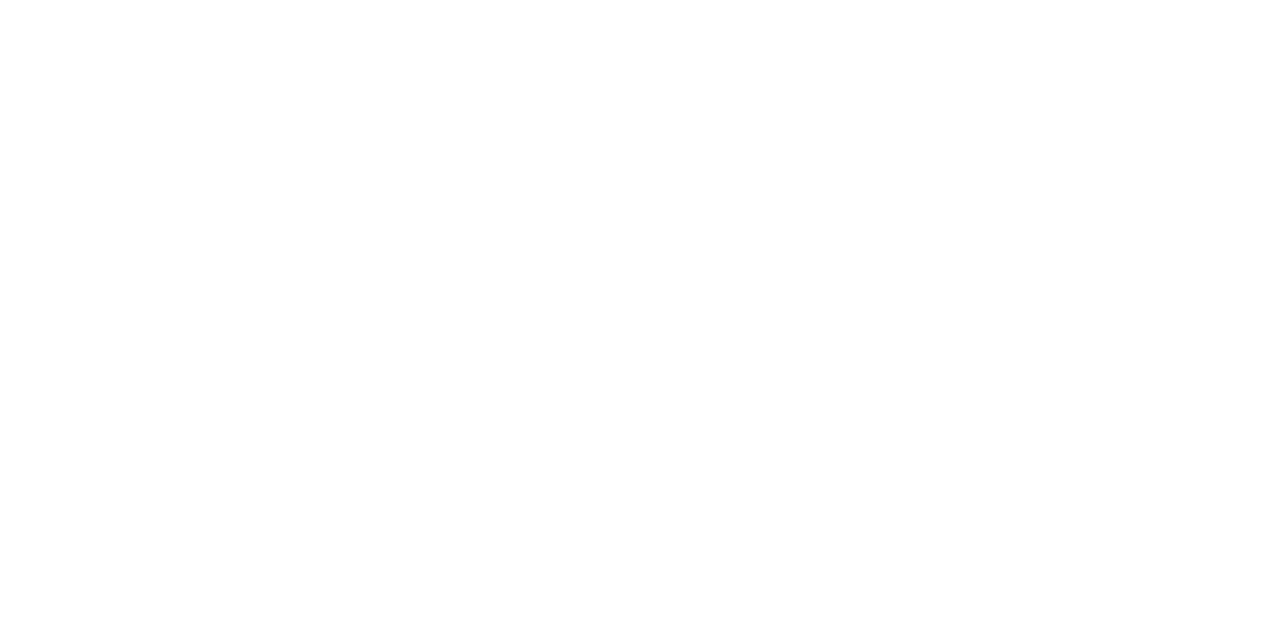
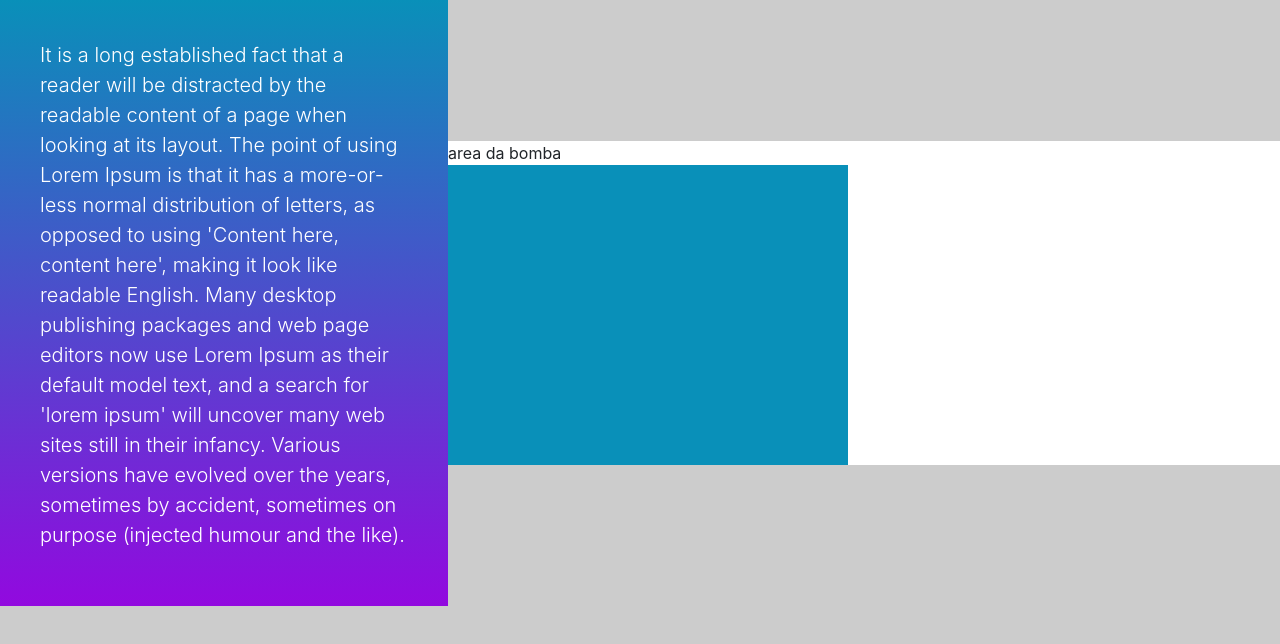
Before and after one commit to mrssolarisdev/Ic, a plain HTML site: page bomba_dagua/index.html in a window 1280 px wide. Drawn offline with nearby package versions, Linux system fonts and the light colour scheme.

Commit message:
Prova de conceito: controle do tamanho da div que representa a agua a partir dos litros mandados pela bomba

```diff
--- a/bomba_dagua/index.html
+++ b/bomba_dagua/index.html
@@ -7,12 +7,22 @@
     <!--Favicon-->
     <!-- Bootstrap CSS -->
     <link rel="stylesheet" href="https://stackpath.bootstrapcdn.com/bootstrap/4.3.1/css/bootstrap.min.css" integrity="sha384-ggOyR0iXCbMQv3Xipma34MD+dH/1fQ784/j6cY/iJTQUOhcWr7x9JvoRxT2MZw1T" crossorigin="anonymous">
-
-     <title>Biblioteca de desenvolvimento</title>
+    <meta http-equiv="Cache-Control" content="no-cache, no-store, must-revalidate" />
+    <meta http-equiv="Pragma" content="no-cache" />
+    <meta http-equiv="Expires" content="0" />
+     <title>Bomba dagua</title>
 
      <script type="text/javascript" defer>
+     function attBody(obj){
+       let converted = JSON.parse(obj);
+       let bomba = document.getElementById("estado");
+       let cx = document.getElementById("caixa");
+       bomba.innerHTML = "Estado:"+converted.estado+"-"+"Litros:"+converted.litros;
+       cx.style.height = converted.litros+"px";
+     }
      try{
         let connection = new WebSocket('ws://localhost:6790');
+        let messageCounter = 0;
 
         connection.onopen = function (event) {
             connection.send(`Conexão com o servidor bem sucedida.`); // Manda mensagem ao efetuar a conexão.
@@ -26,12 +36,15 @@
         // Log messages from the server
         connection.onmessage = function (e) {
             console.log(`Message from server: ${e.data}`);//Mostra os dados recebidos do servidor.
-            connection.send(`Confirmação de recepção de dados da bomba dagua.`);
+            messageCounter++;
+            connection.send(`Confirmação de recepção de dados da bomba dagua n° ${messageCounter}.`);
             //A cada mensagem recebida do servidor, manda a confirmação de que os dados foram realmente recebidos.
+            attBody(e.data);
         };
 
         connection.onclose = function (){
           console.log(`Conexão encerrada.`);
+          //document.write("Falha de conexão");
         }
         function click(){
           connection.close();
@@ -43,10 +56,49 @@
 
 
      </script>
+     <style type="text/css">
+        body{
+          background: #ccc;
+          height: 100%;
+        }
+        #content{
+          display: flex;
+          justify-content: center;
+          align-items: center;
+          height: 100%;
+        }
+        #navegacao{
+          width: 35%;
+          background: linear-gradient(to bottom,#0990b9,#9209df);
+          padding: 2em;
+          color: white;
+          position: relative;
+          height: 100%;
+        }
+        #bomb-state{
+          background: #fff;
+          width: 65%;
+        }
+        #caixa {
+          width: 400px;
+          height: 300px;
+          background: #0990b9;
+        }
+     </style>
   </head>
 
   <body>
 
+    <div id="content">
+      <nav id="navegacao" class="lead">
+        <p>It is a long established fact that a reader will be distracted by the readable content of a page when looking at its layout. The point of using Lorem Ipsum is that it has a more-or-less normal distribution of letters, as opposed to using 'Content here, content here', making it look like readable English. Many desktop publishing packages and web page editors now use Lorem Ipsum as their default model text, and a search for 'lorem ipsum' will uncover many web sites still in their infancy. Various versions have evolved over the years, sometimes by accident, sometimes on purpose (injected humour and the like).</p>
+      </nav>
+      <section id="bomb-state">
+        <span id="estado"></span>
+        area da bomba
+        <div id="caixa"></div>
+      </section>
+    </div>
 
     <!-- Optional JavaScript -->
     <!-- jQuery first, then Popper.js, then Bootstrap JS -->
```
Also changed, not shown: bomba_dagua/server.js (+6 -2 lines).
